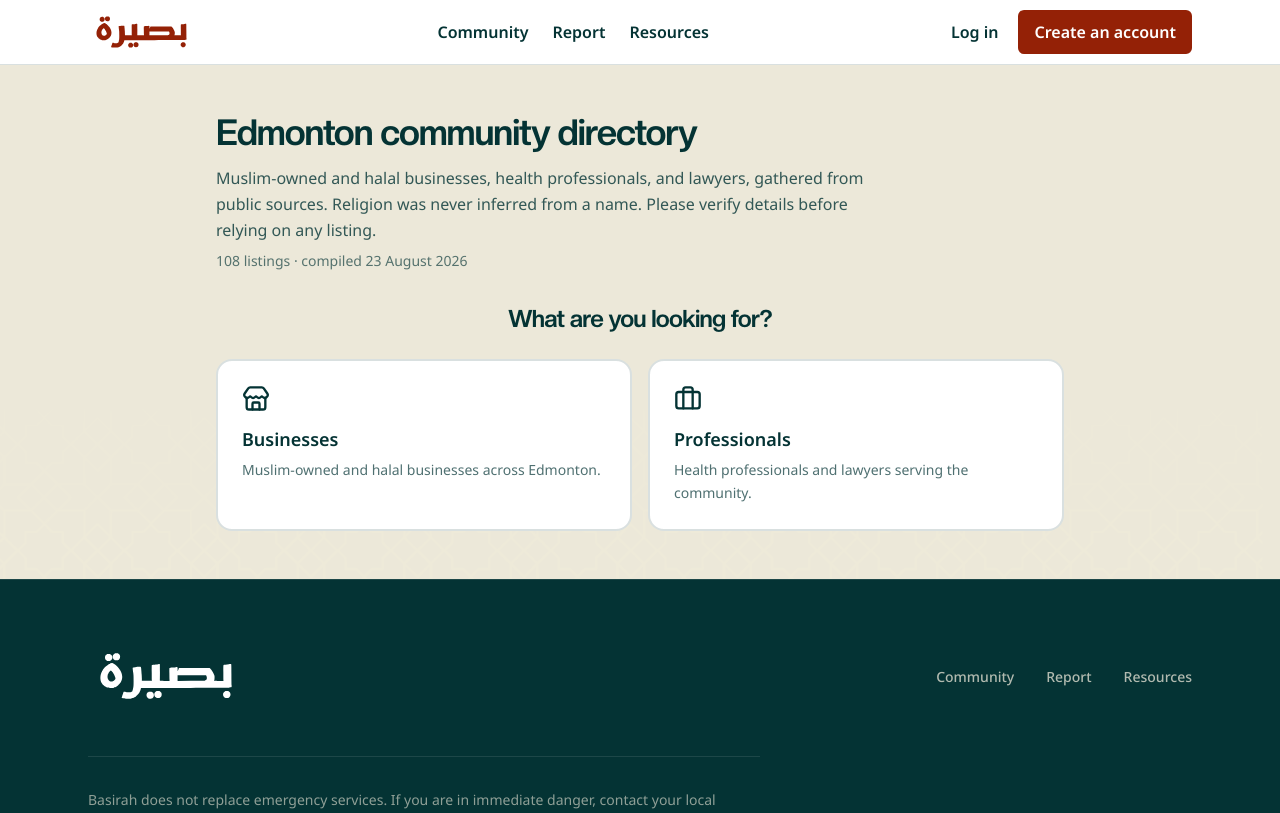
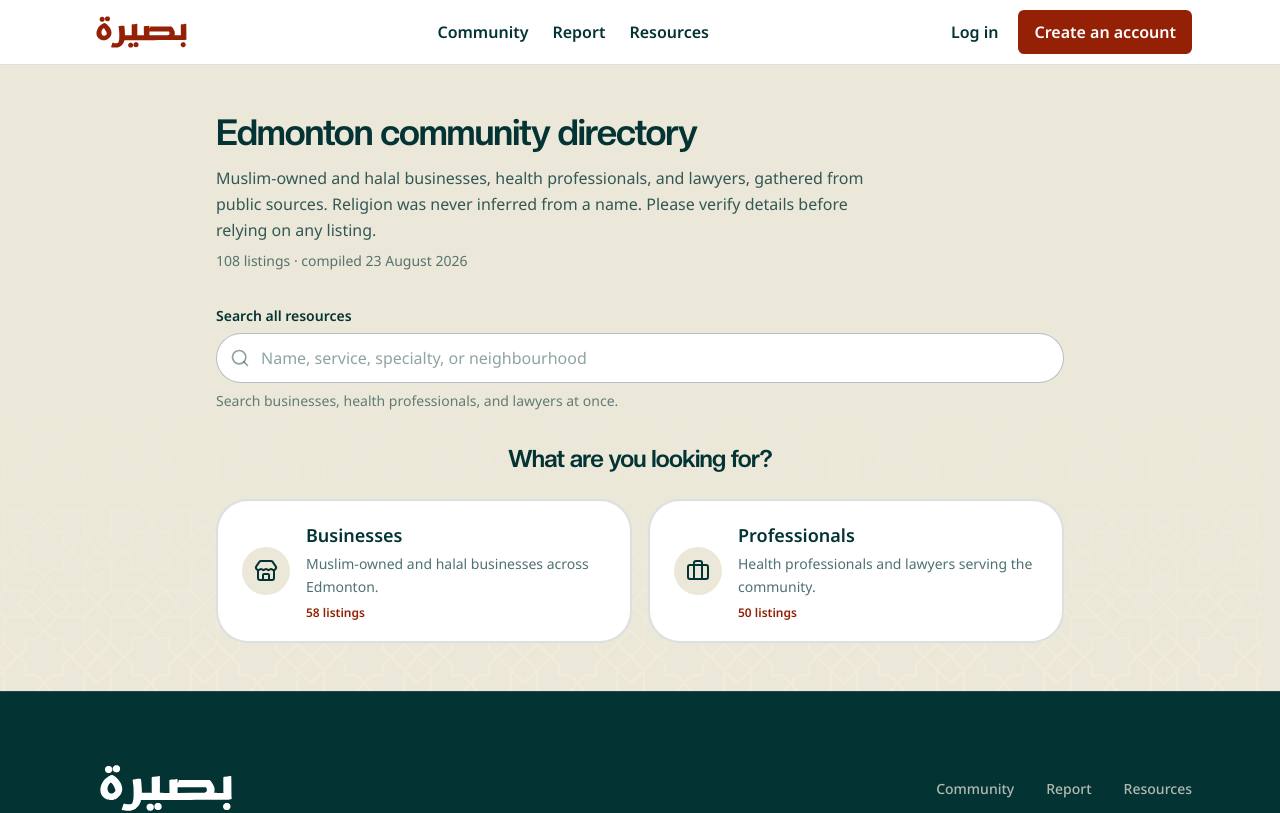
Before and after one commit to Arhm-Iqbal/Basirah, a Next.js app in the folder frontend/: page /resources in a window 1280 px wide. Shown: the top 813 px of the page. Built offline with nearby package versions, Linux system fonts and the light colour scheme.

Commit message:
feat(frontend): add resource bubbles and global search

```diff
--- a/frontend/src/components/community-directory.tsx
+++ b/frontend/src/components/community-directory.tsx
@@ -1,7 +1,7 @@
 'use client';
 
-import { ArrowLeft, Briefcase, Gavel, Stethoscope, Store } from 'lucide-react';
-import { useMemo, useState } from 'react';
+import { ArrowLeft, Briefcase, Gavel, Search, Stethoscope, Store, X } from 'lucide-react';
+import { useId, useMemo, useRef, useState } from 'react';
 
 import {
   BUSINESSES,
@@ -57,6 +57,7 @@ const LAW_FACETS: Facet[] = [
   { label: 'Criminal', test: /criminal/i },
   { label: 'Employment & rights', test: /employment|human rights|labour/i },
   { label: 'Administrative', test: /administrative|regulatory|public law|aboriginal/i },
+  { label: 'Organizations', test: /organization/i },
 ];
 
 function facetsFor(person: DirectoryProfessional, facets: Facet[]) {
@@ -68,23 +69,12 @@ function matches(fields: Array<string | undefined>, query: string) {
   return fields.some((value) => value?.toLowerCase().includes(query));
 }
 
-function useFiltered<T>(
-  items: T[],
-  query: string,
-  subType: string,
-  searchFields: (item: T) => Array<string | undefined>,
-  typesOf: (item: T) => string[],
-) {
+function useSubtypeFilter<T>(items: T[], subType: string, typesOf: (item: T) => string[]) {
   return useMemo(() => {
-    const needle = query.trim().toLowerCase();
-    return items.filter(
-      (item) =>
-        (subType === ALL || typesOf(item).includes(subType)) &&
-        (!needle || matches(searchFields(item), needle)),
-    );
-    // searchFields/typesOf are defined inline at each call site and are stable in behaviour.
+    return items.filter((item) => subType === ALL || typesOf(item).includes(subType));
+    // typesOf is defined inline at each call site and is stable in behaviour.
     // eslint-disable-next-line react-hooks/exhaustive-deps
-  }, [items, query, subType]);
+  }, [items, subType]);
 }
 
 function Chips({
@@ -127,26 +117,47 @@ function Chips({
   );
 }
 
-function SearchBox({
-  value,
-  onChange,
-  placeholder,
-}: {
-  value: string;
-  onChange: (next: string) => void;
-  placeholder: string;
-}) {
+function SearchBox({ value, onChange }: { value: string; onChange: (next: string) => void }) {
+  const inputId = useId();
+  const inputRef = useRef<HTMLInputElement>(null);
+
   return (
-    <label className="block">
-      <span className="text-sm font-semibold text-basirah-teal">Search this list</span>
+    <div>
+      <label htmlFor={inputId} className="text-sm font-semibold text-basirah-teal">
+        Search all resources
+      </label>
+      <div className="relative mt-1.5">
+        <Search
+          className="pointer-events-none absolute start-3.5 top-1/2 size-5 -translate-y-1/2 text-basirah-teal/45"
+          aria-hidden
+        />
         <input
+          ref={inputRef}
+          id={inputId}
           type="search"
           value={value}
           onChange={(event) => onChange(event.target.value)}
-        placeholder={placeholder}
-        className="mt-1.5 w-full rounded-md border border-basirah-teal/30 bg-white px-3.5 py-2.5 text-base text-basirah-teal outline-none transition-[border-color,box-shadow] duration-150 placeholder:text-basirah-teal/45 focus:border-basirah-teal focus:shadow-[0_0_0_3px_rgb(4_51_52_/_15%)] motion-reduce:transition-none"
+          placeholder="Name, service, specialty, or neighbourhood"
+          className="w-full rounded-full border border-basirah-teal/30 bg-white py-3 ps-11 pe-11 text-base text-basirah-teal outline-none transition-[border-color,box-shadow] duration-150 placeholder:text-basirah-teal/45 focus:border-basirah-teal focus:shadow-[0_0_0_3px_rgb(4_51_52_/_15%)] motion-reduce:transition-none [&::-webkit-search-cancel-button]:hidden"
         />
-    </label>
+        {value ? (
+          <button
+            type="button"
+            aria-label="Clear resource search"
+            onClick={() => {
+              onChange('');
+              inputRef.current?.focus();
+            }}
+            className="absolute end-2 top-1/2 flex size-8 -translate-y-1/2 cursor-pointer items-center justify-center rounded-full text-basirah-teal/55 transition-colors duration-150 hover:bg-basirah-cream hover:text-basirah-teal focus-visible:outline-2 focus-visible:outline-offset-2 focus-visible:outline-basirah-teal motion-reduce:transition-none"
+          >
+            <X className="size-4" aria-hidden />
+          </button>
+        ) : null}
+      </div>
+      <p className="mt-2 text-sm text-basirah-teal/60">
+        Search businesses, health professionals, and lawyers at once.
+      </p>
+    </div>
   );
 }
 
@@ -211,27 +222,35 @@ type Choice = {
   icon: typeof Store;
   label: string;
   description: string;
+  count: number;
   onSelect: () => void;
 };
 
 function Choices({ intro, options }: { intro: string; options: Choice[] }) {
   return (
     <div>
-      <p className="text-center font-display text-xl font-semibold tracking-tight text-basirah-teal sm:text-2xl">
+      <h2 className="text-center font-display text-xl font-semibold tracking-tight text-basirah-teal sm:text-2xl">
         {intro}
-      </p>
+      </h2>
       <div className="mt-6 grid gap-4 sm:grid-cols-2">
-        {options.map(({ icon: Icon, label, description, onSelect }) => (
+        {options.map(({ icon: Icon, label, description, count, onSelect }) => (
           <button
             key={label}
             type="button"
             onClick={onSelect}
-            className="flex cursor-pointer flex-col items-start rounded-2xl border-2 border-basirah-teal/15 bg-white p-5 text-start transition-colors duration-150 hover:border-basirah-teal/40 focus-visible:outline-2 focus-visible:outline-offset-2 focus-visible:outline-basirah-teal motion-reduce:transition-none sm:p-6"
+            className="flex cursor-pointer items-center gap-4 rounded-[2rem] border-2 border-basirah-teal/15 bg-white px-5 py-4 text-start transition-[border-color,transform] duration-150 hover:-translate-y-0.5 hover:border-basirah-teal/40 focus-visible:outline-2 focus-visible:outline-offset-2 focus-visible:outline-basirah-teal motion-reduce:transform-none motion-reduce:transition-none sm:px-6 sm:py-5"
           >
-            <Icon className="size-7 text-basirah-teal" aria-hidden />
-            <span className="mt-3 text-lg font-semibold text-basirah-teal">{label}</span>
-            <span className="mt-1.5 text-sm leading-relaxed text-basirah-teal/70">
+            <span className="flex size-12 shrink-0 items-center justify-center rounded-full bg-basirah-cream">
+              <Icon className="size-6 text-basirah-teal" aria-hidden />
+            </span>
+            <span className="min-w-0">
+              <span className="block text-lg font-semibold text-basirah-teal">{label}</span>
+              <span className="mt-1 block text-sm leading-relaxed text-basirah-teal/70">
                 {description}
+              </span>
+              <span className="mt-1.5 block text-xs font-semibold text-basirah-rust">
+                {count} {count === 1 ? 'listing' : 'listings'}
+              </span>
             </span>
           </button>
         ))}
@@ -259,9 +278,7 @@ function Results({
         sources.
       </p>
       {total === 0 ? (
-        <p className="mt-5 text-base text-basirah-teal/75">
-          Nothing matches that. Clear the search, or pick a different type.
-        </p>
+        <p className="mt-5 text-base text-basirah-teal/75">No listings in this type.</p>
       ) : (
         <ul className="mt-5 space-y-3">{children}</ul>
       )}
@@ -269,10 +286,122 @@ function Results({
   );
 }
 
+function SectionIntro({ title, description }: { title: string; description: string }) {
+  return (
+    <div>
+      <h2 className="font-display text-2xl font-semibold tracking-tight text-basirah-teal">
+        {title}
+      </h2>
+      <p className="mt-1 text-sm leading-relaxed text-basirah-teal/70">{description}</p>
+    </div>
+  );
+}
+
+function SearchGroup({
+  title,
+  total,
+  children,
+}: {
+  title: string;
+  total: number;
+  children: React.ReactNode;
+}) {
+  if (total === 0) return null;
+
+  return (
+    <section className="mt-8">
+      <div className="flex items-center gap-3">
+        <h3 className="font-display text-xl font-semibold text-basirah-teal">{title}</h3>
+        <span className="rounded-full bg-basirah-cream px-2.5 py-1 text-xs font-semibold text-basirah-teal/70">
+          {total}
+        </span>
+      </div>
+      <ul className="mt-3 space-y-3">{children}</ul>
+    </section>
+  );
+}
+
+function SearchResults({
+  query,
+  businesses,
+  health,
+  lawyers,
+}: {
+  query: string;
+  businesses: DirectoryBusiness[];
+  health: DirectoryProfessional[];
+  lawyers: DirectoryProfessional[];
+}) {
+  const total = businesses.length + health.length + lawyers.length;
+  const hasProfessionals = health.length + lawyers.length > 0;
+
+  return (
+    <div className="mt-8">
+      <div className="flex flex-wrap items-baseline justify-between gap-2">
+        <h2 className="font-display text-2xl font-semibold tracking-tight text-basirah-teal">
+          Search results
+        </h2>
+        <p aria-live="polite" className="text-sm font-semibold text-basirah-teal/65">
+          {total} {total === 1 ? 'match' : 'matches'}
+        </p>
+      </div>
+      <p className="mt-1 text-sm text-basirah-teal/70">
+        Across the full directory for “{query.trim()}”
+      </p>
+
+      {total === 0 ? (
+        <div className="mt-6 rounded-2xl border border-basirah-teal/20 bg-white p-5">
+          <p className="font-semibold text-basirah-teal">No resources match that search.</p>
+          <p className="mt-1 text-sm leading-relaxed text-basirah-teal/70">
+            Try a broader service, profession, business type, or neighbourhood.
+          </p>
+        </div>
+      ) : (
+        <>
+          <div className="mt-5 space-y-2">
+            {businesses.length > 0 ? (
+              <p className="rounded-lg border border-basirah-teal/20 bg-white p-4 text-sm leading-relaxed text-basirah-teal/80">
+                {BUSINESS_NOTICE}
+              </p>
+            ) : null}
+            {hasProfessionals ? (
+              <p className="rounded-lg border border-basirah-teal/20 bg-white p-4 text-sm leading-relaxed text-basirah-teal/80">
+                {PROFESSIONAL_NOTICE}
+              </p>
+            ) : null}
+          </div>
+
+          <SearchGroup title="Businesses" total={businesses.length}>
+            {businesses.map((business) => (
+              <BusinessCard
+                key={`${business.name}-${business.address ?? ''}`}
+                business={business}
+              />
+            ))}
+          </SearchGroup>
+
+          <SearchGroup title="Health professionals" total={health.length}>
+            {health.map((person) => (
+              <ProfessionalCard key={`health-${person.name}`} person={person} />
+            ))}
+          </SearchGroup>
+
+          <SearchGroup title="Lawyers" total={lawyers.length}>
+            {lawyers.map((person) => (
+              <ProfessionalCard key={`lawyer-${person.name}`} person={person} />
+            ))}
+          </SearchGroup>
+        </>
+      )}
+    </div>
+  );
+}
+
 export function CommunityDirectory() {
   const [view, setView] = useState<View>('root');
   const [query, setQuery] = useState('');
   const [subType, setSubType] = useState(ALL);
+  const normalisedQuery = query.trim().toLowerCase();
 
   const go = (next: View) => {
     setView(next);
@@ -280,26 +409,74 @@ export function CommunityDirectory() {
     setSubType(ALL);
   };
 
-  const businesses = useFiltered(
-    BUSINESSES,
-    query,
-    subType,
-    (item) => [item.name, item.category, item.address, item.basis],
-    (item) => [businessType(item.category)],
+  const businesses = useSubtypeFilter(BUSINESSES, subType, (item) => [businessType(item.category)]);
+  const health = useSubtypeFilter(HEALTH_PROFESSIONALS, subType, (item) =>
+    facetsFor(item, HEALTH_FACETS),
   );
-  const health = useFiltered(
-    HEALTH_PROFESSIONALS,
-    query,
-    subType,
-    (item) => [item.name, item.role, item.specialty, item.organization, item.basis],
-    (item) => facetsFor(item, HEALTH_FACETS),
+  const lawyers = useSubtypeFilter(LAWYERS, subType, (item) => facetsFor(item, LAW_FACETS));
+
+  const searchedBusinesses = useMemo(
+    () =>
+      normalisedQuery
+        ? BUSINESSES.filter((item) =>
+            matches(
+              [
+                item.name,
+                item.category,
+                item.address,
+                item.website,
+                item.basis,
+                'business businesses',
+              ],
+              normalisedQuery,
+            ),
+          )
+        : [],
+    [normalisedQuery],
   );
-  const lawyers = useFiltered(
-    LAWYERS,
-    query,
-    subType,
-    (item) => [item.name, item.role, item.specialty, item.organization, item.basis],
-    (item) => facetsFor(item, LAW_FACETS),
+  const searchedHealth = useMemo(
+    () =>
+      normalisedQuery
+        ? HEALTH_PROFESSIONALS.filter((item) =>
+            matches(
+              [
+                item.name,
+                item.role,
+                item.specialty,
+                item.organization,
+                item.website,
+                item.email,
+                item.basis,
+                facetsFor(item, HEALTH_FACETS).join(' '),
+                'health healthcare professional professionals',
+              ],
+              normalisedQuery,
+            ),
+          )
+        : [],
+    [normalisedQuery],
+  );
+  const searchedLawyers = useMemo(
+    () =>
+      normalisedQuery
+        ? LAWYERS.filter((item) =>
+            matches(
+              [
+                item.name,
+                item.role,
+                item.specialty,
+                item.organization,
+                item.website,
+                item.email,
+                item.basis,
+                facetsFor(item, LAW_FACETS).join(' '),
+                'lawyer lawyers legal professional professionals',
+              ],
+              normalisedQuery,
+            ),
+          )
+        : [],
+    [normalisedQuery],
   );
 
   // Counts come from the whole set rather than the current filter, so a chip always says how
@@ -343,6 +520,17 @@ export function CommunityDirectory() {
 
   return (
     <div>
+      <SearchBox value={query} onChange={setQuery} />
+
+      {normalisedQuery ? (
+        <SearchResults
+          query={query}
+          businesses={searchedBusinesses}
+          health={searchedHealth}
+          lawyers={searchedLawyers}
+        />
+      ) : (
+        <div className="mt-8">
           {parent ? (
             <button
               type="button"
@@ -362,12 +550,14 @@ export function CommunityDirectory() {
                   icon: Store,
                   label: 'Businesses',
                   description: 'Muslim-owned and halal businesses across Edmonton.',
+                  count: BUSINESSES.length,
                   onSelect: () => go('businesses'),
                 },
                 {
                   icon: Briefcase,
                   label: 'Professionals',
                   description: 'Health professionals and lawyers serving the community.',
+                  count: HEALTH_PROFESSIONALS.length + LAWYERS.length,
                   onSelect: () => go('professionals'),
                 },
               ]}
@@ -382,12 +572,14 @@ export function CommunityDirectory() {
                   icon: Stethoscope,
                   label: 'Health professionals',
                   description: 'Counsellors, psychologists, dentists, and other practitioners.',
+                  count: HEALTH_PROFESSIONALS.length,
                   onSelect: () => go('health'),
                 },
                 {
                   icon: Gavel,
                   label: 'Lawyers',
                   description: 'Practice areas from family and immigration to Islamic wills.',
+                  count: LAWYERS.length,
                   onSelect: () => go('lawyers'),
                 },
               ]}
@@ -396,13 +588,16 @@ export function CommunityDirectory() {
 
           {view === 'businesses' ? (
             <div className="space-y-4">
+              <SectionIntro
+                title="Businesses"
+                description="Choose a business type below, or browse every listing."
+              />
               <Chips
                 options={businessChips}
                 value={subType}
                 onChange={setSubType}
                 label="Filter businesses by type"
               />
-          <SearchBox value={query} onChange={setQuery} placeholder="Name, or neighbourhood" />
               <Results notice={BUSINESS_NOTICE} total={businesses.length}>
                 {businesses.map((business) => (
                   <BusinessCard
@@ -416,13 +611,16 @@ export function CommunityDirectory() {
 
           {view === 'health' ? (
             <div className="space-y-4">
+              <SectionIntro
+                title="Health professionals"
+                description="Choose a discipline below, or browse every health listing."
+              />
               <Chips
                 options={healthChips}
                 value={subType}
                 onChange={setSubType}
                 label="Filter health professionals by discipline"
               />
-          <SearchBox value={query} onChange={setQuery} placeholder="Name, or specialty" />
               <Results notice={PROFESSIONAL_NOTICE} total={health.length}>
                 {health.map((person) => (
                   <ProfessionalCard key={person.name} person={person} />
@@ -433,13 +631,16 @@ export function CommunityDirectory() {
 
           {view === 'lawyers' ? (
             <div className="space-y-4">
+              <SectionIntro
+                title="Lawyers"
+                description="Choose a practice area below, or browse every legal listing."
+              />
               <Chips
                 options={lawyerChips}
                 value={subType}
                 onChange={setSubType}
                 label="Filter lawyers by practice area"
               />
-          <SearchBox value={query} onChange={setQuery} placeholder="Name, or practice area" />
               <Results notice={PROFESSIONAL_NOTICE} total={lawyers.length}>
                 {lawyers.map((person) => (
                   <ProfessionalCard key={person.name} person={person} />
@@ -448,5 +649,7 @@ export function CommunityDirectory() {
             </div>
           ) : null}
         </div>
+      )}
+    </div>
   );
 }
```
Lines whose indentation alone changed are shown as unchanged.
